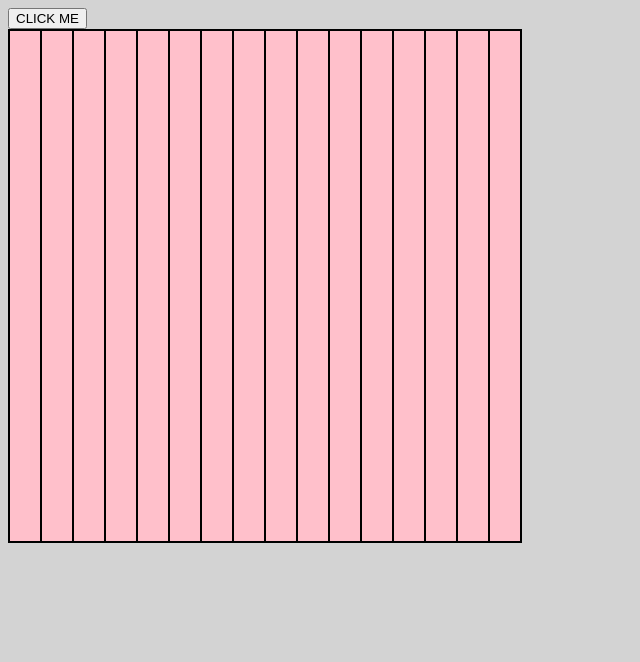
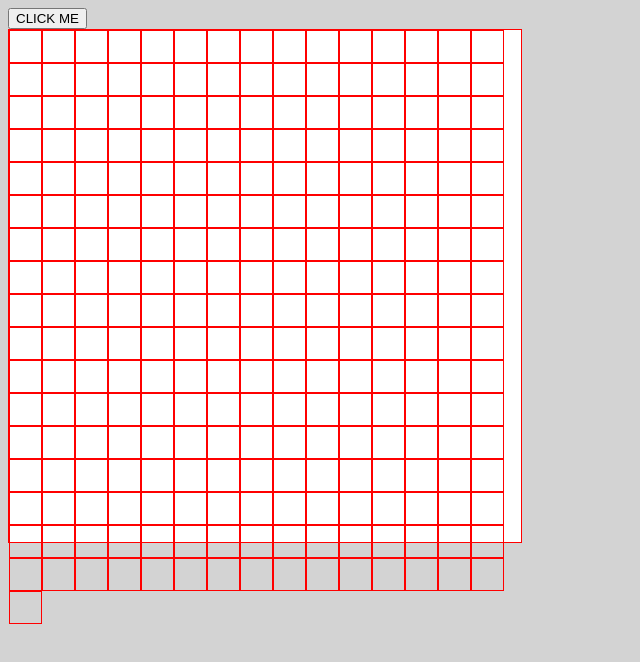
Before and after one commit to EPedley/Etch-a-sketch, a plain HTML site: page index.html in a window 1280 px wide. Shown: the whole page, without its empty margins (0-640 px from the left). Drawn offline with Linux system fonts and the light colour scheme.

Commit message:
Crudely coded the grid using set params in CSS

```diff
--- a/javascript.js
+++ b/javascript.js
@@ -3,7 +3,7 @@
 function setGrid() {
     //document.getElementById("grid").innerHTML = "Hello World";
 
-    for (let i = 0; i < 16; i++) {
+    for (let i = 0; i < (16 * 16); i++) {
         document.getElementById("grid").innerHTML += "<div></div>"
     }
 
--- a/style.css
+++ b/style.css
@@ -7,11 +7,11 @@ body {
     width: 512px;
     background-color: white;
     display: flex;
-
+    flex-wrap: wrap;
 }
 
 div {
-    background-color: pink;
-    border: 1px solid black;
-    flex-grow: 1;
+    border: 0.25px solid rgb(255, 0, 0);
+    height: 31px;
+    width: 31px;
 }
```
